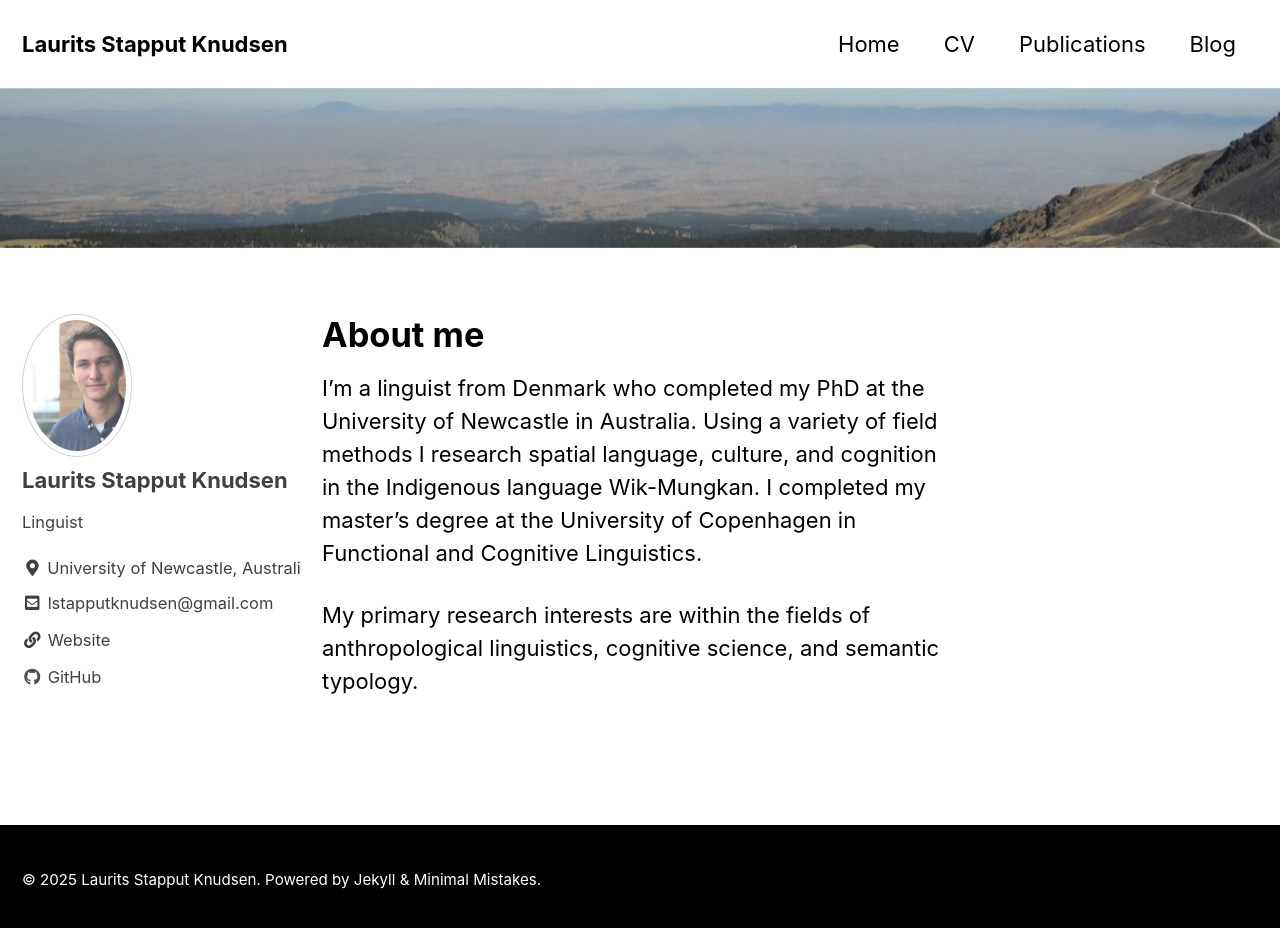
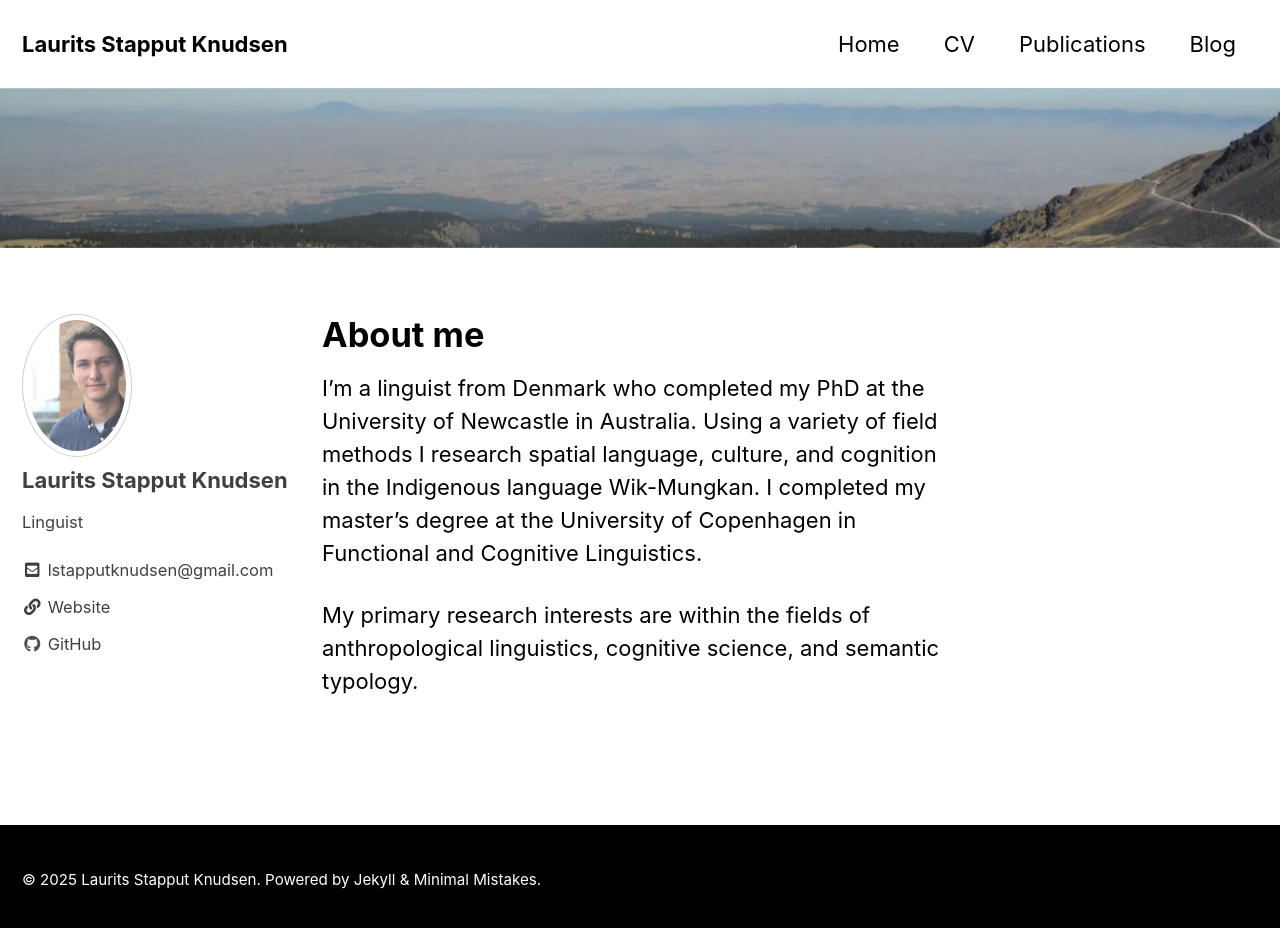
Before and after one commit to lstapputknudsen/lstapputknudsen.github.io, a Jekyll site: the page built from index.md, in a window 1280 px wide and 936 px high. Shown: the top 928 px of the window. Built offline with Jekyll 4.4.1, drawn with Linux system fonts in a browser that asks for light colours; cached includes are drawn as plain includes.

Commit message:
upadted config

```diff
--- a/_config.yml
+++ b/_config.yml
@@ -105,7 +105,6 @@ author:
   name             : "Laurits Stapput Knudsen"
   avatar           : "/assets/images/laurits.jpg"
   bio              : "Linguist"
-  location         : "University of Newcastle, Australia"
   #email            :
   links:
     - label: "lstapputknudsen@gmail.com"
```
Also changed, not shown: 1 other file.
